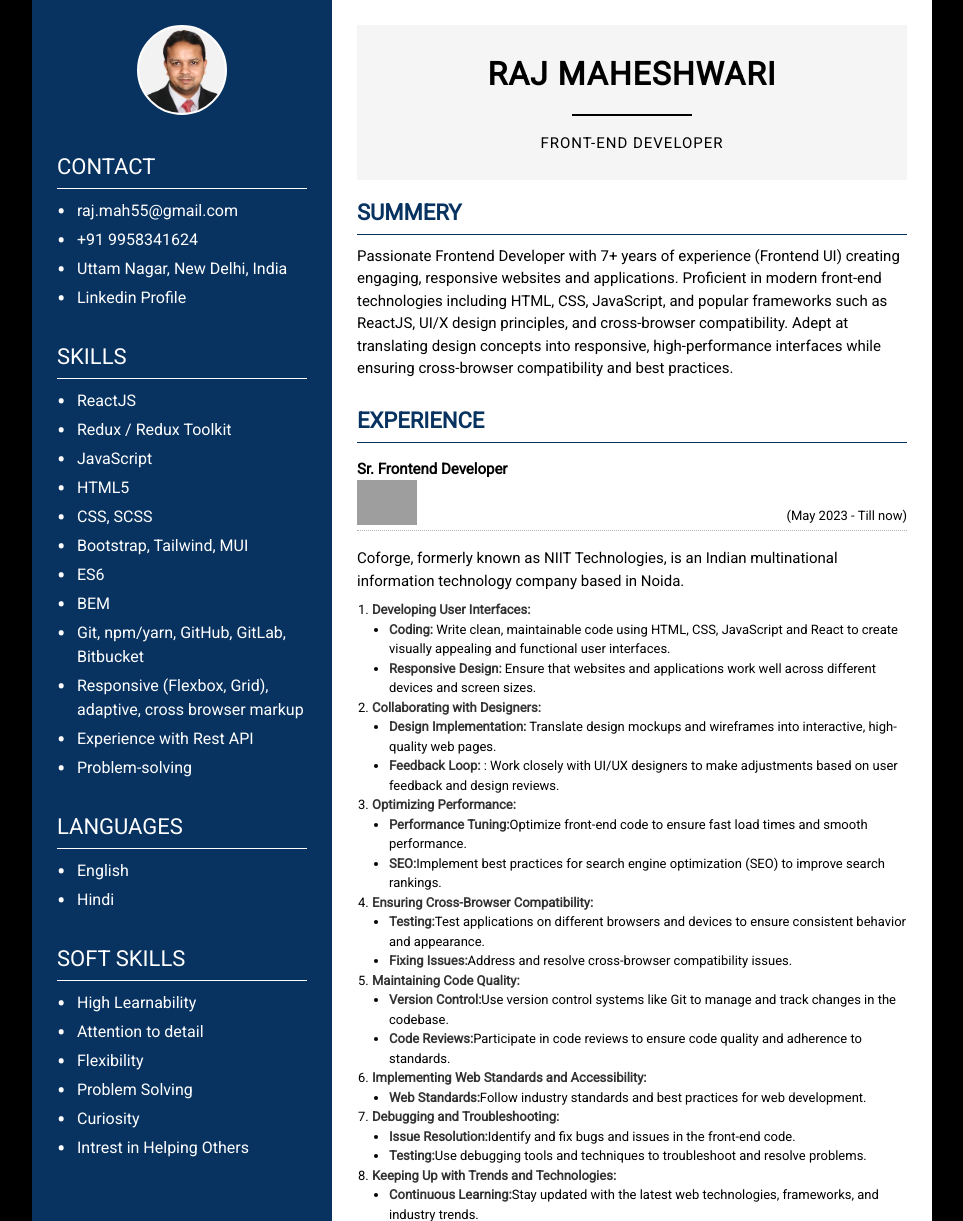
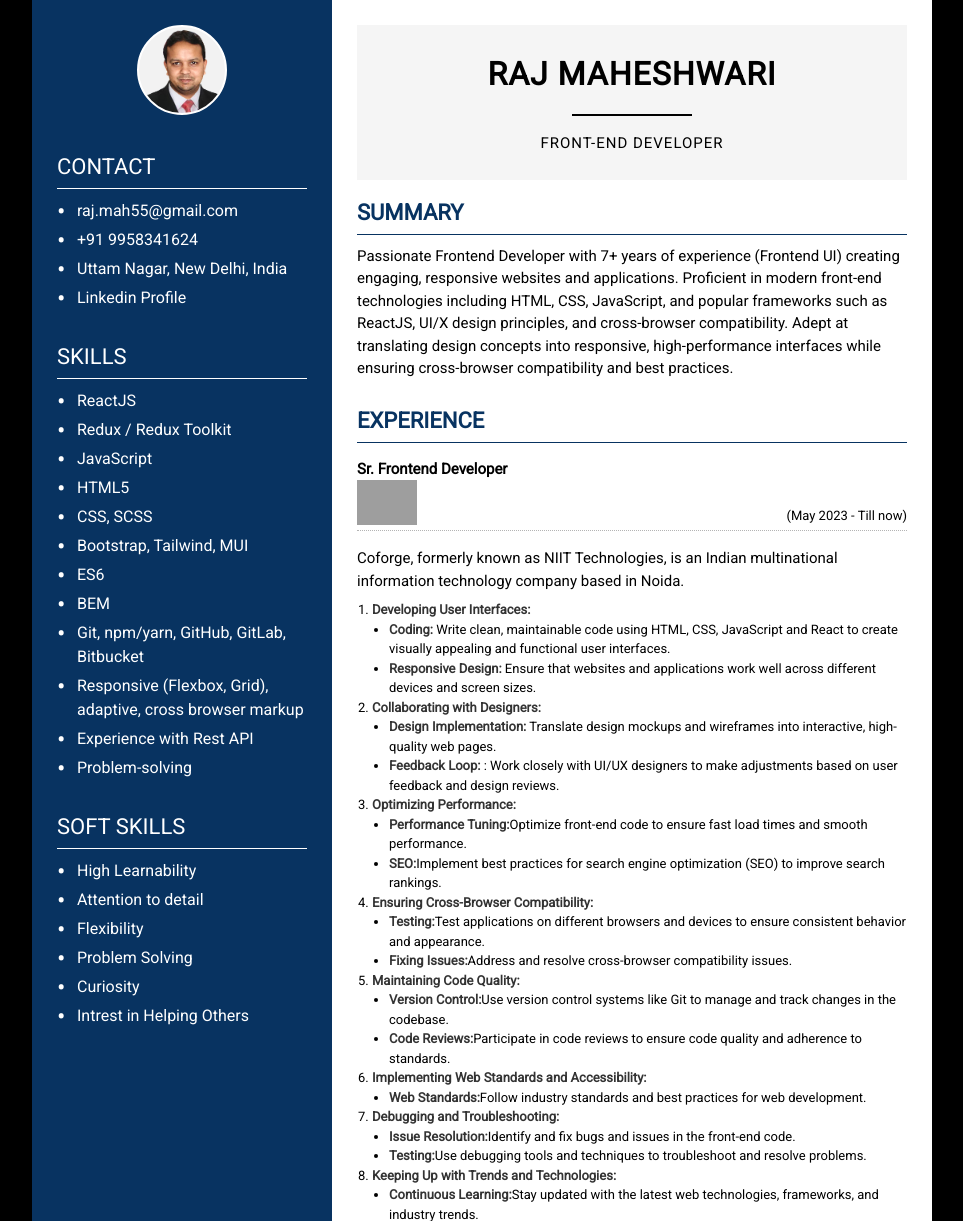
Before and after one commit to codesupports/rajkumar-profile.github.io, a plain HTML site: page index.html in a window 1280 px wide. Shown: the top 1221 px of the page, without its empty margins (158-1121 px from the left). Drawn offline with Linux system fonts and the light colour scheme; grey boxes are pictures that could not be loaded.

Commit message:
Update index.html

```diff
--- a/index.html
+++ b/index.html
@@ -42,14 +42,14 @@
                         <li>Problem-solving</li>
                     </ul>
                 </div>
-                <div class="left__block left__block--contact--sec">
+               <!-- <div class="left__block left__block--contact--sec">
                     <h3>Languages</h3>
                     <ul>
                         <li>English</li>
                         <li>Hindi</li>
 
                     </ul>
-                </div>
+                </div>-->
                 <div class="left__block left__block--contact--sec">
                     <h3>Soft Skills</h3>
                     <ul>
@@ -70,7 +70,7 @@
                     <p>FRONT-END DEVELOPER</p>
                 </div>
                 <div class="summery__block">
-                    <h3>Summery</h1>
+                    <h3>Summary</h1>
                         <p>Passionate Frontend Developer with 7+ years of experience (Frontend UI) creating engaging,
                             responsive websites and applications. Proficient in modern front-end technologies including
                             HTML, CSS, JavaScript, and popular frameworks such as ReactJS, UI/X design principles, and
```
